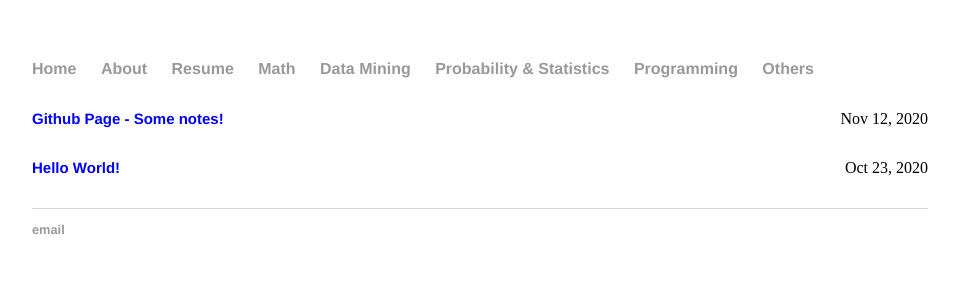
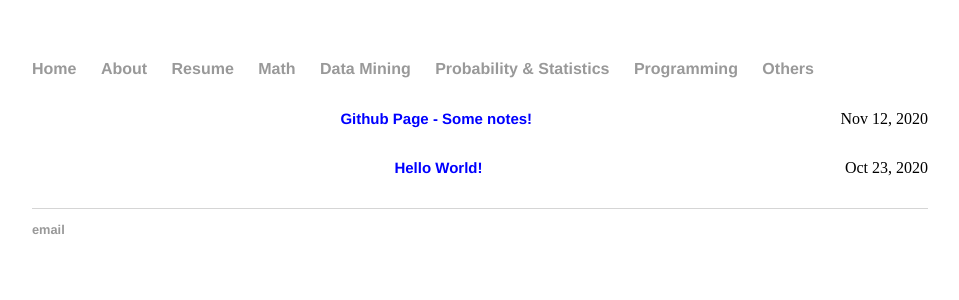
Before and after one commit to lytranp/lytranp.github.io, a Jekyll site: the page built from others/index.html, in a window 1280 px wide. Shown: the top 300 px of the page, without its empty margins (160-1119 px from the left). Built offline with Jekyll 4.4.1, drawn with Linux system fonts in a browser that asks for light colours.

Commit message:
Update index.html

```diff
--- a/others/index.html
+++ b/others/index.html
@@ -12,7 +12,7 @@ permalink: others
       <div class="post">
         <h1 class="post-title">
           <a href="{{ post.url }}">
-            <h1 style="color:blue;font-size:15px;">{{ post.title }}</h1>
+            <h1 style="color:blue;font-size:15px;text-align:center">{{ post.title }}</h1>
           </a>
         </h1>
 
```
